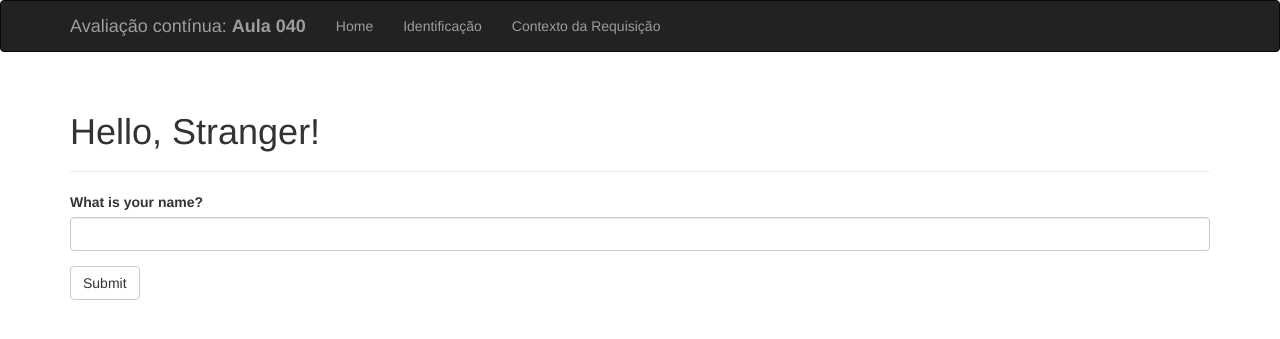
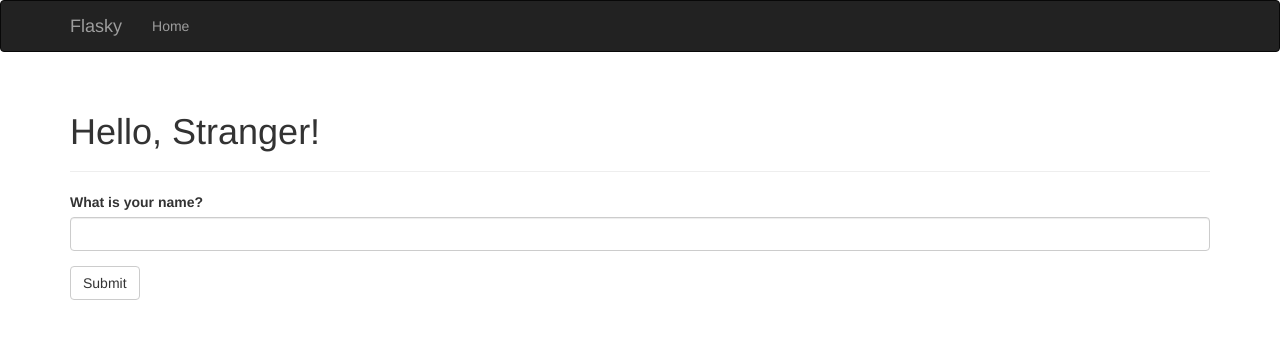
Before and after one commit to Gabriel-Lucena/flask, a Flask app: page / in a window 1280 px wide. Shown: the top 339 px of the page. Run offline with Flask 3, Linux system fonts and the light colour scheme; some libraries are stand-ins or nearby versions.

Commit message:
Alteração do template base

```diff
--- a/templates/base.html
+++ b/templates/base.html
@@ -19,13 +19,11 @@
                 <span class="icon-bar"></span>
                 <span class="icon-bar"></span>
             </button>
-            <a class="navbar-brand" href="/">Avaliação contínua: <strong>Aula 040</strong></a>
+            <a class="navbar-brand" href="/">Flasky</a>
         </div>
         <div class="navbar-collapse collapse">
             <ul class="nav navbar-nav">
                 <li><a href="/">Home</a></li>
-                <li><a href="/user/Gabriel Lucena/PT3025616/IFSP">Identificação</a></li>
-                <li><a href="/contextorequisicao/Gabriel Lucena">Contexto da Requisição</a></li>
             </ul>
         </div>
     </div>
```
